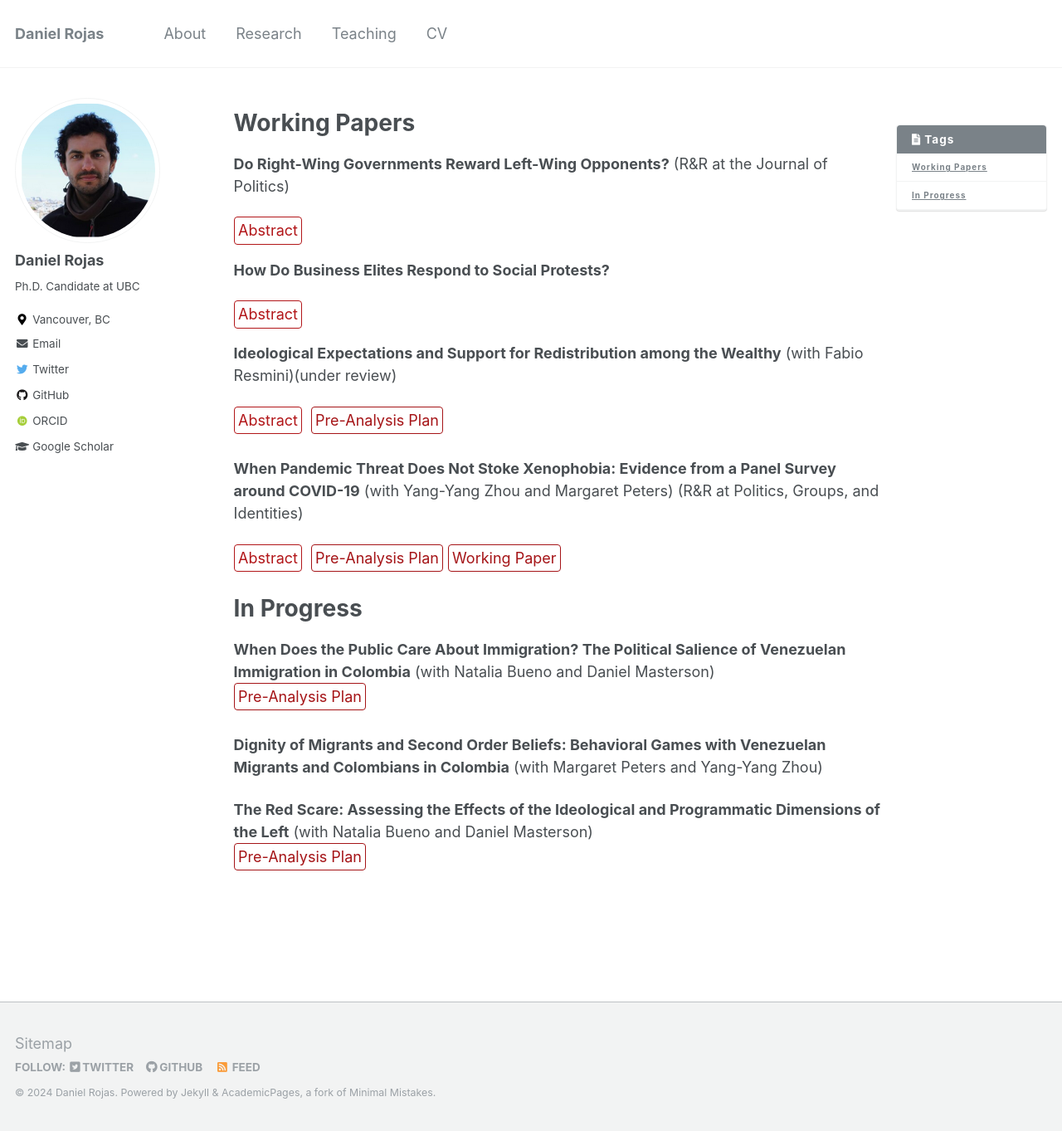
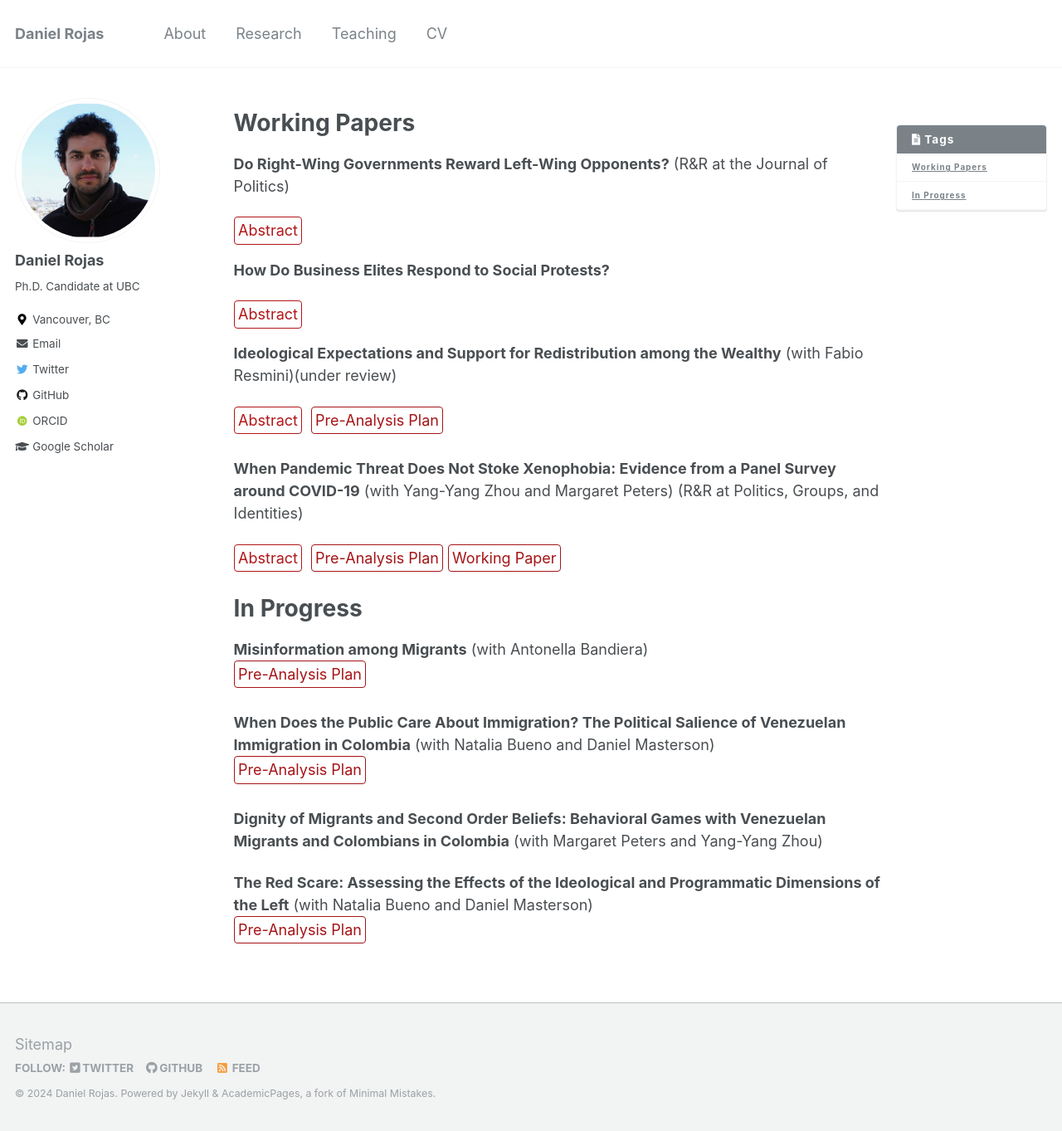
Before and after one commit to danielrojaslozano/danielrojaslozano.github.io, a Jekyll site: the page built from _pages/research.md, in a window 1280 px wide and 1363 px high. Shown: the whole window at 83% size. Built offline with Jekyll 4.4.1, drawn with Linux system fonts in a browser that asks for light colours; some web fonts are replaced.

Commit message:
Update research.md

```diff
--- a/_pages/research.md
+++ b/_pages/research.md
@@ -73,6 +73,11 @@ details > p {
 [Working Paper](https://osf.io/kw6fm/){: .btn--research}
 
 # In Progress
+**Misinformation among Migrants** (with Antonella Bandiera)
+<br />
+[Pre-Analysis Plan]([https://osf.io/uk7qr](https://osf.io/njkcu
+)){: .btn--research}
+
 **When Does the Public Care About Immigration? The Political Salience of Venezuelan Immigration in Colombia** (with Natalia Bueno and Daniel Masterson)
 <br />
 [Pre-Analysis Plan](https://osf.io/uk7qr){: .btn--research}
```
